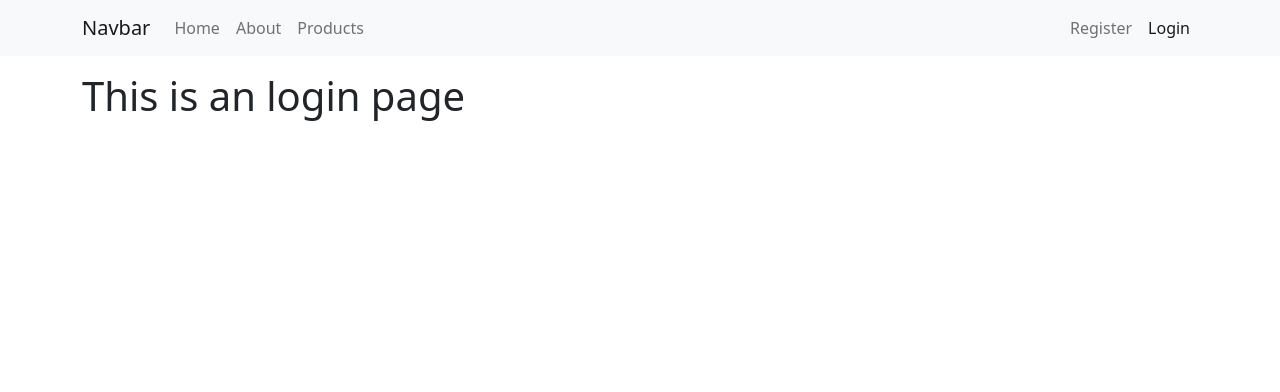
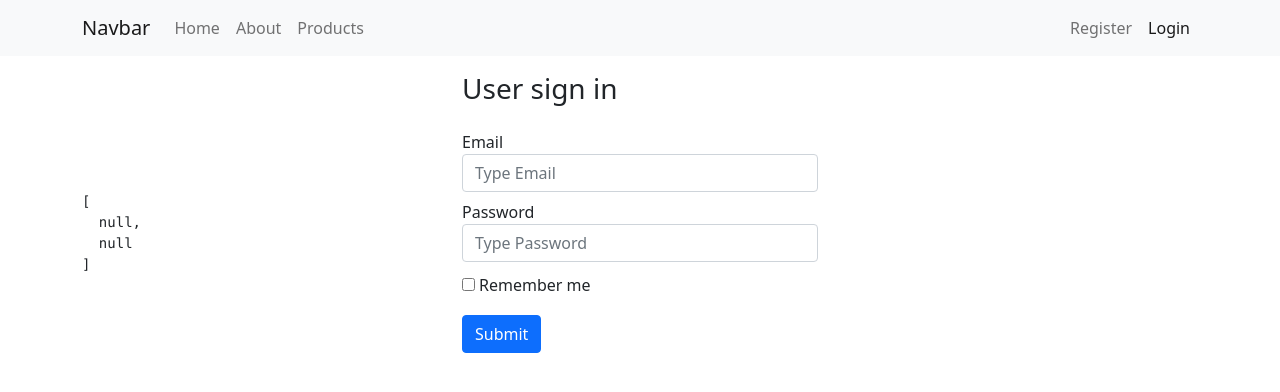
Before and after one commit to AfzalSabbir/simple-ecom-vueJS, a Vue app: page /login in a window 1280 px wide. Shown: the top 392 px of the page. Built offline with nearby package versions, Linux system fonts and the light colour scheme.

Commit message:
login validation
http://localhost:8080/login

```diff
--- a/package.json
+++ b/package.json
@@ -14,6 +14,7 @@
     "line-awesome": "^1.3.0",
     "lodash": "^4.17.21",
     "sass-loader": "^10",
+    "vee-validate": "^4.5.8",
     "vue": "^3.0.0",
     "vue-router": "^4.0.0-0",
     "vuex": "^4.0.0-0"
--- a/src/components/BaseCheckbox.vue
+++ b/src/components/BaseCheckbox.vue
@@ -8,7 +8,7 @@
     {{ label }}
   </label>
 
-  <ShowErrorMessages :errors="errors"/>
+  <ShowErrorMessages :errors="errors" :error="error"/>
 </template>
 
 <script>
--- a/src/components/BaseInput.vue
+++ b/src/components/BaseInput.vue
@@ -7,7 +7,7 @@
          @input="$emit('update:modelValue', $event.target.value)"
          :value="modelValue"/>
 
-  <ShowErrorMessages :errors="errors"/>
+  <ShowErrorMessages :errors="errors" :error="error"/>
 </template>
 
 <script>
@@ -32,6 +32,10 @@ export default {
       type   : Array,
       default: [],
     },
+    error     : {
+      type   : String,
+      default: '',
+    },
   },
 
   setup(props) {
--- a/src/components/BaseRadio.vue
+++ b/src/components/BaseRadio.vue
@@ -9,7 +9,7 @@
     {{ label }}
   </label>
 
-  <ShowErrorMessages :errors="errors"/>
+  <ShowErrorMessages :errors="errors" :error="error"/>
 </template>
 
 <script>
--- a/src/components/BaseRadioGroup.vue
+++ b/src/components/BaseRadioGroup.vue
@@ -12,7 +12,7 @@
                name="gender"/>
   </div>
 
-  <ShowErrorMessages :errors="errors"/>
+  <ShowErrorMessages :errors="errors" :error="error"/>
 </template>
 
 <script>
--- a/src/components/BaseSelect.vue
+++ b/src/components/BaseSelect.vue
@@ -10,7 +10,7 @@
     </option>
   </select>
 
-  <ShowErrorMessages :errors="errors"/>
+  <ShowErrorMessages :errors="errors" :error="error"/>
 </template>
 
 <script>
--- a/src/components/ShowErrorMessages.vue
+++ b/src/components/ShowErrorMessages.vue
@@ -1,7 +1,12 @@
 <template>
-  <div class="text-danger mb-2" v-if="errors.length > 0">
+  <div class="invalid-feedback mb-2" v-if="errors.length > 0">
     <ul class="list-unstyled m-0">
       <li v-for="error in errors">{{ target ? error[target] : error }}</li>
+    </ul>
+  </div>
+  <div class="d-block invalid-feedback mb-2" v-if="!!error">
+    <ul class="list-unstyled m-0">
+      <li>{{ error }}</li>
     </ul>
   </div>
 </template>
@@ -14,6 +19,10 @@ export default {
       type   : Array,
       default: [],
     },
+    error : {
+      type   : String,
+      default: '',
+    },
     target: {
       type   : String,
       default: 'message',
--- a/src/tools/Helpers.js
+++ b/src/tools/Helpers.js
@@ -1,5 +1,5 @@
 export default function Helpers() {
-    let errorClassName      = 'border-danger';
+    let errorClassName      = 'is-invalid';
     const getErrorClassName = (errors) => {
         return errors.length ? errorClassName : '';
     };
--- a/src/views/auth/Login.vue
+++ b/src/views/auth/Login.vue
@@ -1,12 +1,172 @@
 <template>
-  <div class="login">
-    <h1>This is an login page</h1>
+  <div class="login row justify-content-center align-items-center">
+    <div class="offset-4 col-8">
+      <h3>User sign in</h3>
+    </div>
+    <div class="col-lg-4">
+      <pre>{{ [emailError, passwordError] }}</pre>
+    </div>
+    <div class="col-lg-8">
+      <form @submit.prevent="saveUser" class="my-3">
+        <div class="row">
+          <div class="col-md-6">
+            <BaseInput type="email"
+                       :error="emailError"
+                       label="Email"
+                       className="form-control mb-2"
+                       placeholder="Type Email"
+                       v-model="email"/>
+
+            <BaseInput type="password"
+                       :error="passwordError"
+                       label="Password"
+                       className="form-control mb-2"
+                       placeholder="Type Password"
+                       v-model="password"/>
+
+            <BaseCheckbox label="Remember me"
+                          type="checkbox"
+                          className="me-1 my-2"
+                          v-model="remember_me"/>
+          </div>
+          <div class="col-md-6">
+          </div>
+          <div class="col-12">
+            <button class="btn btn-primary btn-block mt-3"
+                    type="submit">
+              Submit
+            </button>
+          </div>
+        </div>
+      </form>
+    </div>
   </div>
 </template>
 
 <script>
+import BaseSelect from "@/components/BaseSelect";
+import {ref}      from "vue";
+import {useField} from "vee-validate";
+
+
 export default {
-  name: "Login",
+  name      : "Login",
+  components: {BaseSelect},
+  setup() {
+    // Save user
+    const marital_statuses = ref([
+      {
+        label: 'Married',
+        value: 'married',
+      },
+      {
+        label: 'Single',
+        value: 'single',
+      },
+      {
+        label: 'Divorced',
+        value: 'divorced',
+      },
+      {
+        label: 'Widowed',
+        value: 'widowed',
+      },
+    ]);
+    const genders          = ref([
+      {
+        label: 'Male',
+        value: 'male',
+      },
+      {
+        label: 'Female',
+        value: 'female',
+      },
+    ]);
+    const hobbies          = ref([
+      {
+        label: 'Gardening',
+        value: 'gardening',
+      },
+      {
+        label: 'Reading Books',
+        value: 'reading_books',
+      },
+      {
+        label: 'Gaming',
+        value: 'gaming',
+      },
+    ]);
+    const form             = ref({
+      name                 : '',
+      username             : '',
+      email                : '',
+      expected_salary      : '',
+      date_of_birth        : '',
+      password             : '',
+      password_confirmation: '',
+      marital_status       : '',
+      gender               : '',
+      gender2              : '',
+      gaming               : false,
+      can_swim             : false,
+      mobile               : '',
+    });
+    const saveUser         = () => {
+      let users = JSON.parse(localStorage.getItem('users') ?? "[]");
+      users.findIndex(user => user.email === form.value.email) === -1
+      ? users.push(form.value)
+      : alert('User already exists');
+
+      console.log(users.indexOf(user => user.email === form.value.email), 'aaa');
+
+      localStorage.setItem('users', JSON.stringify(users));
+    };
+
+    const errors = {
+      name                 : [],
+      username             : [],
+      email                : [],
+      expected_salary      : [],
+      date_of_birth        : [],
+      password             : [],
+      password_confirmation: [],
+      marital_status       : [],
+      mobile               : [],
+      can_swim             : [],
+      gaming               : [],
+    };
+
+    const email = useField('email', (value) => {
+      if (!value) {
+        return 'Email is required';
+      }
+
+      return true;
+    });
+
+    const password = useField('password', (value) => {
+      if (!value) {
+        return 'Password is required';
+      }
+
+      return true;
+    });
+
+    const remember_me = ref(false);
+
+    return {
+      marital_statuses,
+      genders,
+      hobbies,
+      email        : email.value ?? '',
+      emailError   : email.errorMessage,
+      password     : password.value ?? '',
+      passwordError: password.errorMessage,
+      remember_me,
+      saveUser,
+      errors,
+    }
+  },
 }
 </script>
 
--- a/src/views/auth/Register.vue
+++ b/src/views/auth/Register.vue
@@ -117,6 +117,7 @@
 import BaseSelect from "@/components/BaseSelect";
 import {ref}      from "vue";
 
+
 export default {
   name      : "Register",
   components: {BaseSelect},
@@ -191,21 +192,17 @@ export default {
     };
 
     const errors = {
-      name                 : [{message: 'Name is required'}],
+      name                 : [],
       username             : [],
-      email                : [
-        {message: 'Email is required'},
-      ],
+      email                : [],
       expected_salary      : [],
       date_of_birth        : [],
-      password             : [
-        {message: 'Password min length: 6'},
-        {message: 'Use some special characters'},
-      ],
+      password             : [],
       password_confirmation: [],
       marital_status       : [],
       mobile               : [],
       can_swim             : [],
+      gaming               : [],
     };
 
     return {
```
Also changed, not shown: 1 other file (tests, documents, lock files or other folders).
